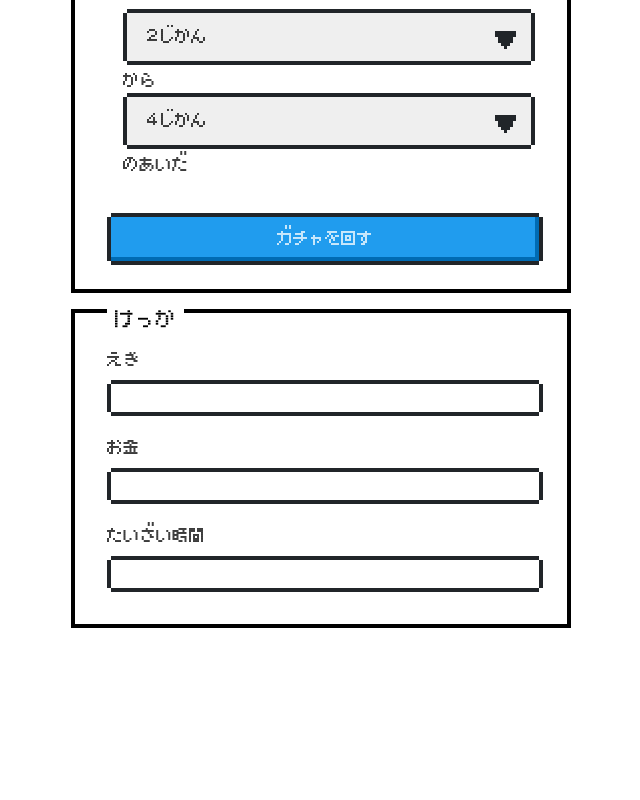
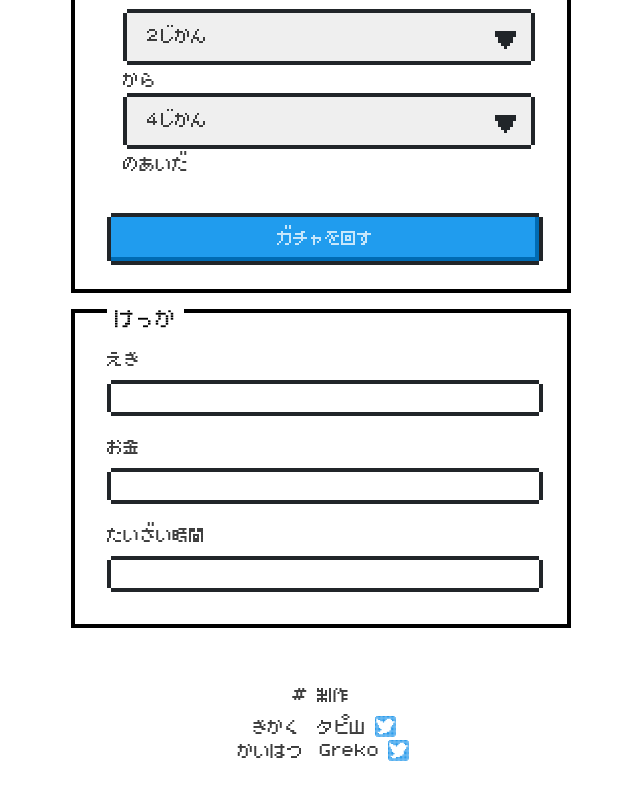
Before and after one commit to ryo-gk/extream-walking-gacha, a Vue app: page / in a window 1280 px wide. Shown: the part 756-1556 px from the top of the page, without its empty margins (319-959 px from the left). Before the commit the page ends 1480 px from the top, so only its background shows below. Built offline with nearby package versions, Linux system fonts and the light colour scheme.

Commit message:
feat: add credits

```diff
--- a/src/App.vue
+++ b/src/App.vue
@@ -202,6 +202,30 @@ function resetProgressResult() {
         </div>
       </div>
     </div>
+
+    <div class="credit-container">
+      <p class="label"># 制作</p>
+      <div class="record">
+        <p>
+          きかく　タピ山
+          <a
+            href="https://twitter.com/tapi_yama"
+            target="_blank" rel="noopener noreferrer"
+          >
+            <i class="nes-icon twitter sns-icon"></i>
+          </a>
+        </p>
+        <p>
+          かいはつ　Greko
+          <a
+            href="https://twitter.com/ryo_gk55"
+            target="_blank" rel="noopener noreferrer"
+          >
+            <i class="nes-icon twitter sns-icon"></i>
+          </a>
+        </p>
+      </div>
+    </div>
   </div>
 </template>
 
@@ -211,7 +235,7 @@ h2 { font-size: 24px; margin-bottom: 12px; }
 h3 { font-size: 16px; }
 
 .App {
-  padding: 64px 0 96px;
+  padding: 64px 0 40px;
   background-color: #ffffff;
 }
 
@@ -239,7 +263,7 @@ h3 { font-size: 16px; }
   }
 }
 
-.title-container, .form, .result-container {
+.title-container, .form, .result-container, .credit-container {
   width: 300px;
   margin: 0 auto;
   background-color: #ffffff;
@@ -280,6 +304,16 @@ h3 { font-size: 16px; }
   min-height: 40px;
 }
 
+.credit-container {
+  margin-top: 56px;
+  text-align: center;
+}
+
+.sns-icon {
+  margin: 0;
+  transform: scale(1.3);
+}
+
 .form > .baloon {
   padding: 0.5rem 1.5rem;
 }
```
